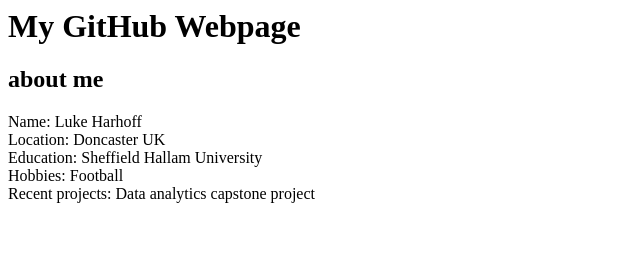
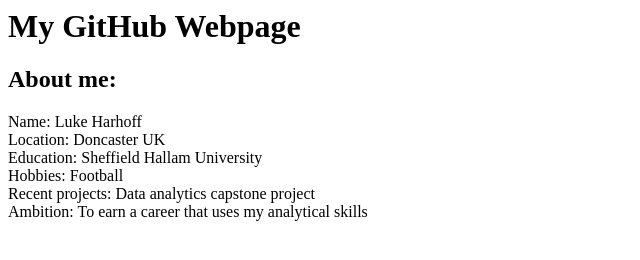
Before and after one commit to Lukeharhoff/repository1, a plain HTML site: page index.html in a window 1280 px wide. Shown: the whole page, without its empty margins (0-640 px from the left). Drawn offline with Linux system fonts and the light colour scheme.

Commit message:
Update index.html

```diff
--- a/index.html
+++ b/index.html
@@ -1,7 +1,8 @@
 <h1> My GitHub Webpage </h1>
-<h2>about me</h2>
+<h2>About me:</h2>
 Name: Luke Harhoff
 <br>Location: Doncaster UK
 <br>Education: Sheffield Hallam University
 <br>Hobbies: Football
 <br>Recent projects: Data analytics capstone project
+<br>Ambition: To earn a career that uses my analytical skills
```
